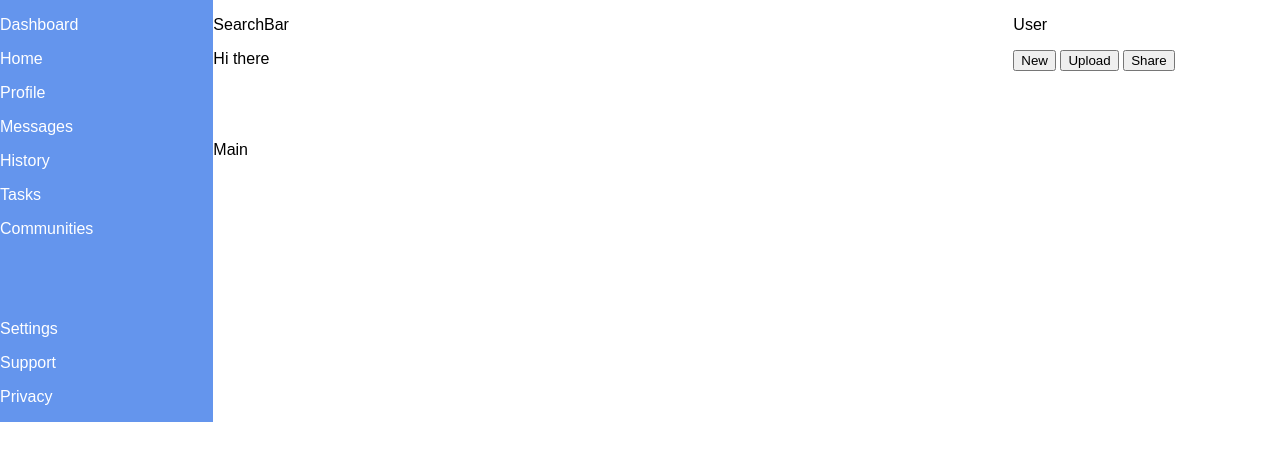
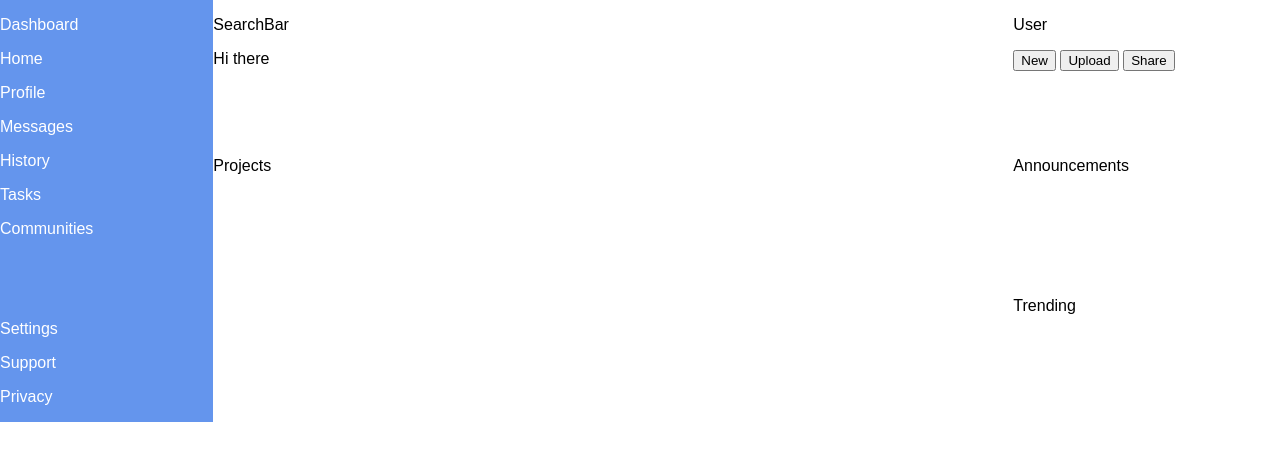
Before and after one commit to almeida-91/admin-dashboard, a plain HTML site: page index.html in a window 1280 px wide. Drawn offline with Linux system fonts and the light colour scheme.

Commit message:
Add main area basic layout

```diff
--- a/index.html
+++ b/index.html
@@ -39,7 +39,17 @@
                 </div>
             </div>
         </div>
-        <div class="main">Main</div>
+        <div class="main">
+            <div class="projects">
+                <p>Projects</p>
+            </div>
+            <div>
+                <p>Announcements</p>
+            </div>
+            <div>
+                <p>Trending</p>
+            </div>
+        </div>
     </div>
 </body>
 </html>
--- a/styles.css
+++ b/styles.css
@@ -21,3 +21,12 @@ body{
     display: grid;
     grid-template-columns: 3fr 1fr;
 }
+
+.main {
+    display: grid;
+    grid-template-columns: 3fr 1fr;
+}
+
+.projects {
+    grid-row: span 2;
+}
```
